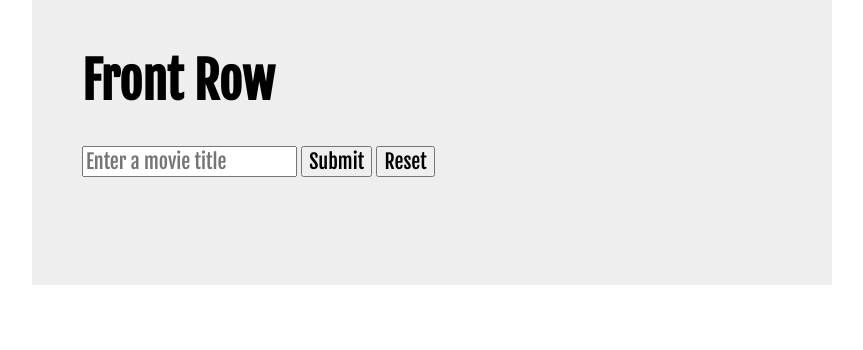
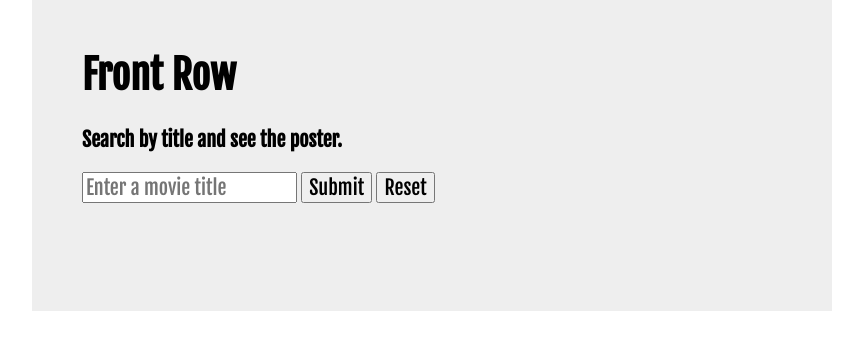
Before and after one commit to ktoufighi/api-project, a plain HTML site: page index.html in a window 1280 px wide. Shown: the whole page, without its empty margins (208-1071 px from the left). Drawn offline with nearby package versions, Linux system fonts and the light colour scheme.

Commit message:
added a h3

```diff
--- a/front_row.html
+++ b/index.html
@@ -17,6 +17,7 @@
 <div class="container">
    <header>
       <h1>Front Row</h1>
+      <h3>Search by title and see the poster.</h3>
    </header>
    <section id="fetch">
       <form class="movieForm">
--- a/style.css
+++ b/style.css
@@ -26,9 +26,17 @@ main {
 
 h1 {
   margin-top: 0;
+  margin-bottom: 0p
   font-size: 50px;
 }
 
+h2 {
+  font-size: 30px;
+}
+
+h3 {
+  font-size: 20px;
+}
 .piece {
   width: 100%;
   clear: both;
```
